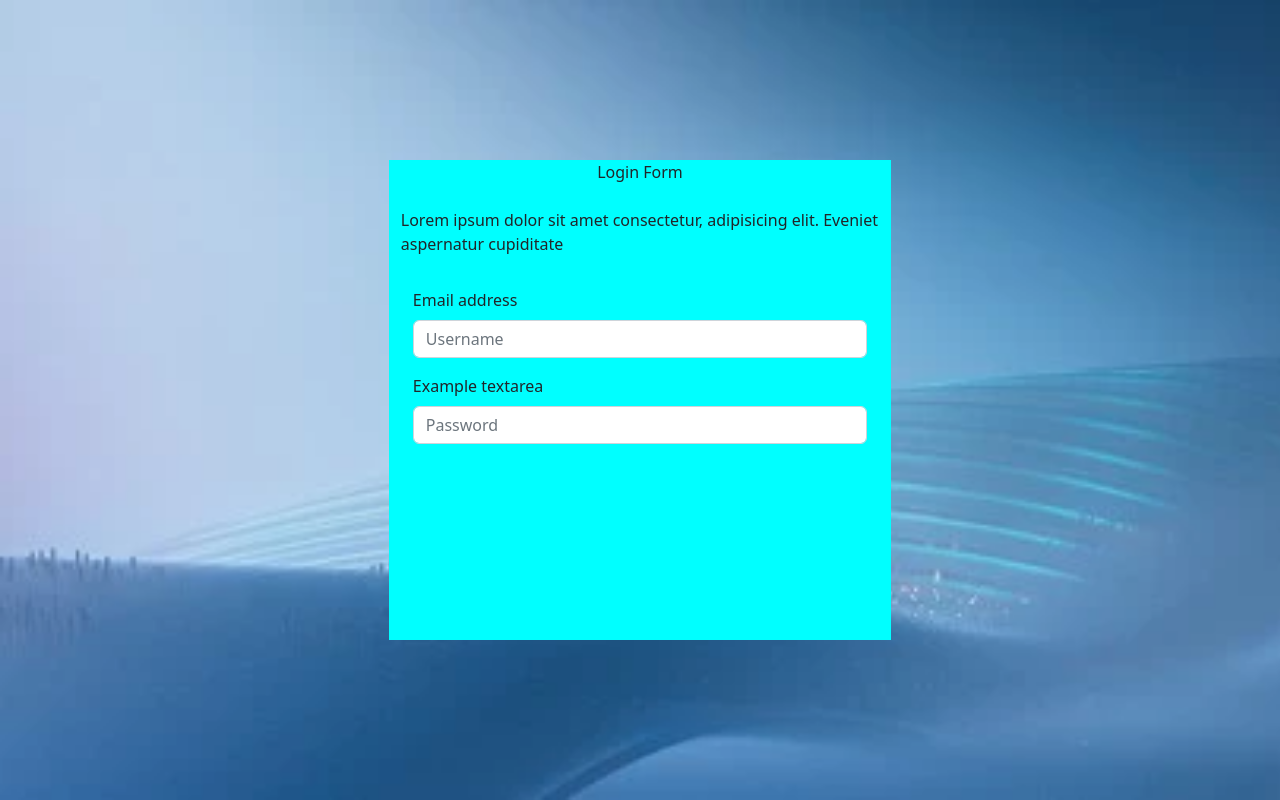
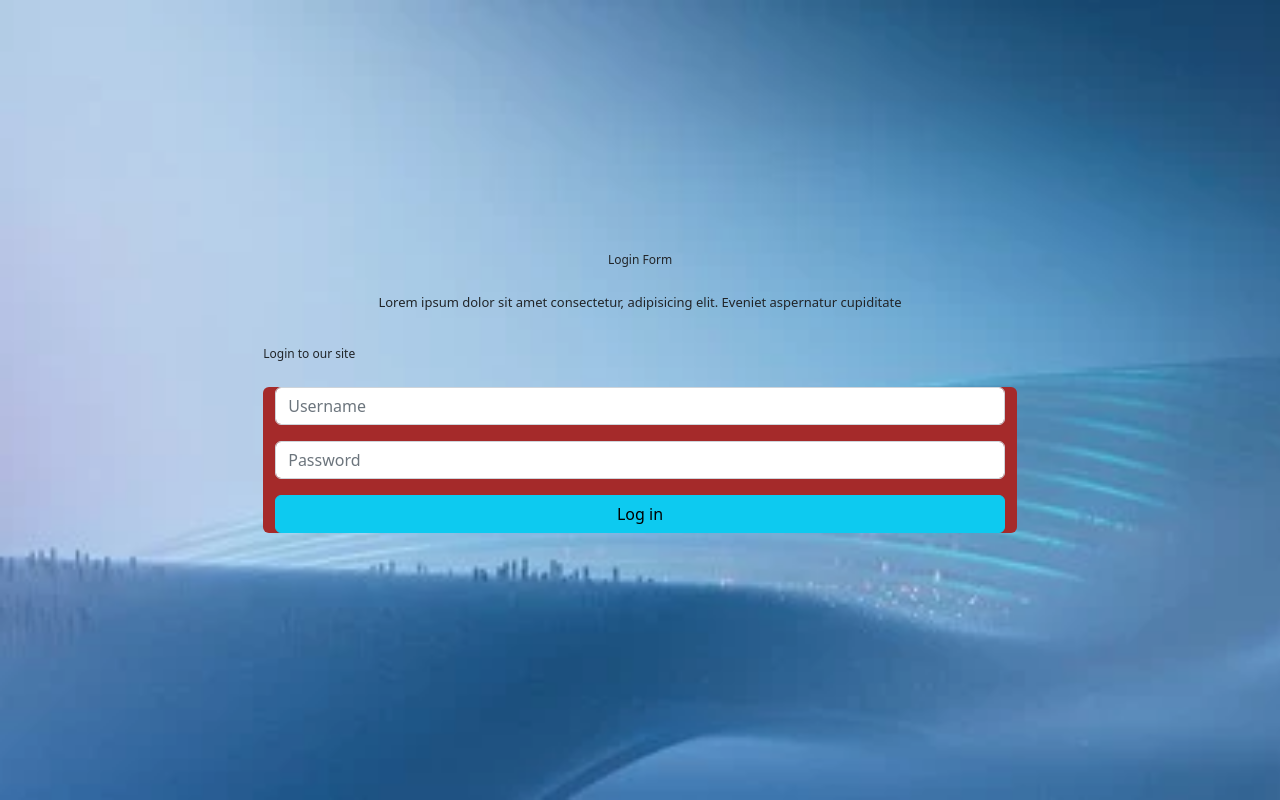
Before and after one commit to JotaroKujoo/fsd-val-bootstrap-27-9-22, a plain HTML site: page index.html in a window 1280 px wide. Drawn offline with nearby package versions, Linux system fonts and the light colour scheme.

Commit message:
Proyecto terminado

```diff
--- a/css/style.css
+++ b/css/style.css
@@ -1,20 +1,32 @@
 body{
     height: 100vh;
+    font-size: 12px;
 }
 
 .box{
-    background-color: aqua;
-    width: 40%;
-    height: 60%;
+    width: 60%;
 }
 .box2{
-    background-color: aqua;
+    background-color: white;
+
 
 }
 
 .cont{
-    background-color: red;
-    background-image: url(/img/fondo.jpg);
+    background-image: url(/fsd-val-bootstrap-27-9-22/img/fondo.jpg);
     background-repeat: no-repeat;
     background-size: cover;
 }
+
+
+.inputcontainer{
+    background-color: brown;
+}
+
+.fontsize{
+    font-size: small;
+}
+
+#colored{
+    background-color: rgb(216, 215, 215);
+}
--- a/index.html
+++ b/index.html
@@ -16,24 +16,27 @@
 </head>
 <body>
     <div class="container-fluid d-flex justify-content-center align-items-center cont w-100 h-100 ">
-        <div class="container-fluid box">
+        <div class="box">
                 <div class="mb-3 d-flex justify-content-center">
                 <label for="" class="form-label">Login Form</label>
             </div>
             <div class="mb-3 ">
                 <label for="" class="form-label d-flex justify-content-center align-items-center">
-                    <p>Lorem ipsum dolor sit amet consectetur, adipisicing elit. Eveniet aspernatur cupiditate</p>
+                    <p class="fontsize">Lorem ipsum dolor sit amet consectetur, adipisicing elit. Eveniet aspernatur cupiditate</p>
                 </label>
             </div>
-            <div class="container-fluid  d-column align-items-center  rounded ">
-
-                <div class="mb-3">
-                    <label for="exampleFormControlInput1" class="form-label">Email address</label>
+            <div class="mb-3">
+                <label for="" class="form-label">Login to our site</label>
+            </div>
+            <div class="container-fluid  d-column align-items-center h-50 rounded  inputcontainer">
+                <div class="mb-3 ">
                     <input type="email" class="form-control" id="exampleFormControlInput1" placeholder="Username">
                   </div>
                   <div class="mb-3">
-                    <label for="exampleFormControlTextarea1" class="form-label">Example textarea</label>
                     <input type="email" class="form-control" id="exampleFormControlInput1" placeholder="Password">
+                  </div>
+                  <div class="mb-3">
+                        <button type="button" class="btn btn-info w-100">Log in</button>
                   </div>
             </div>
         </div>
```
